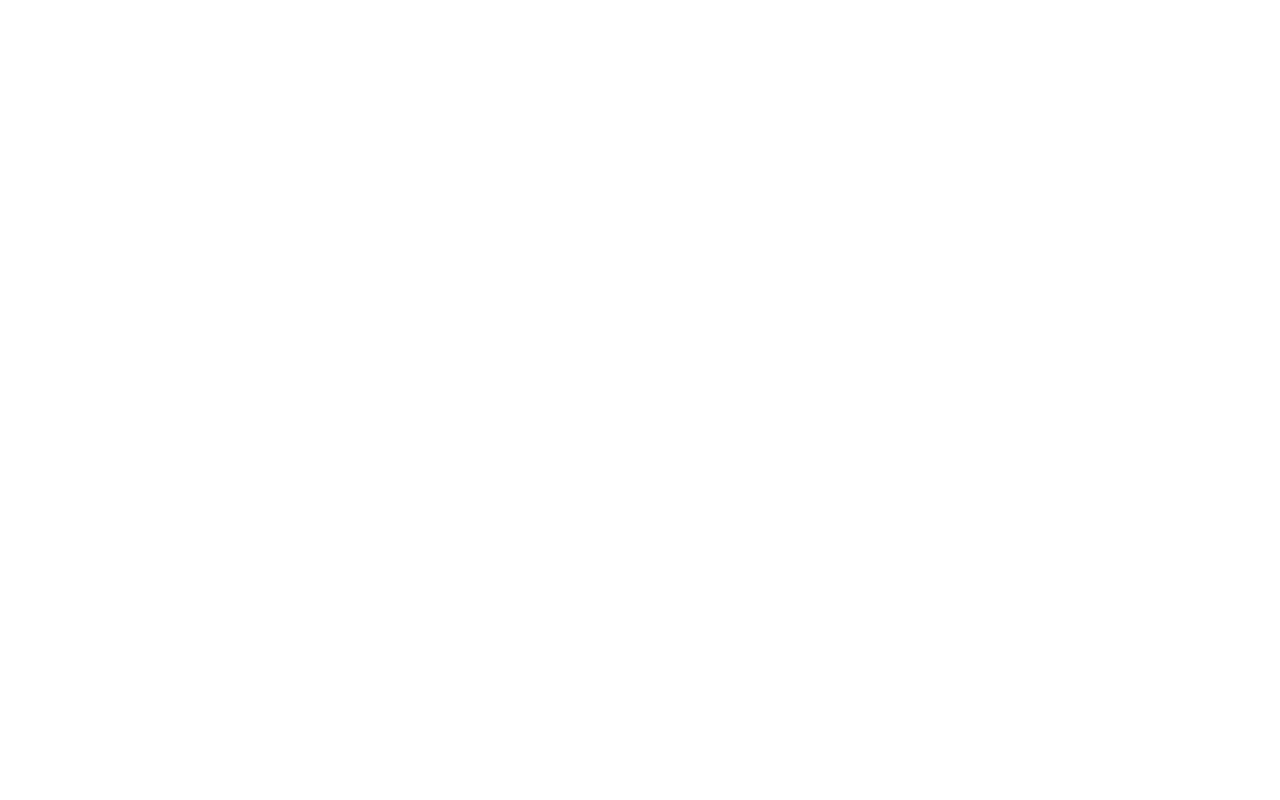
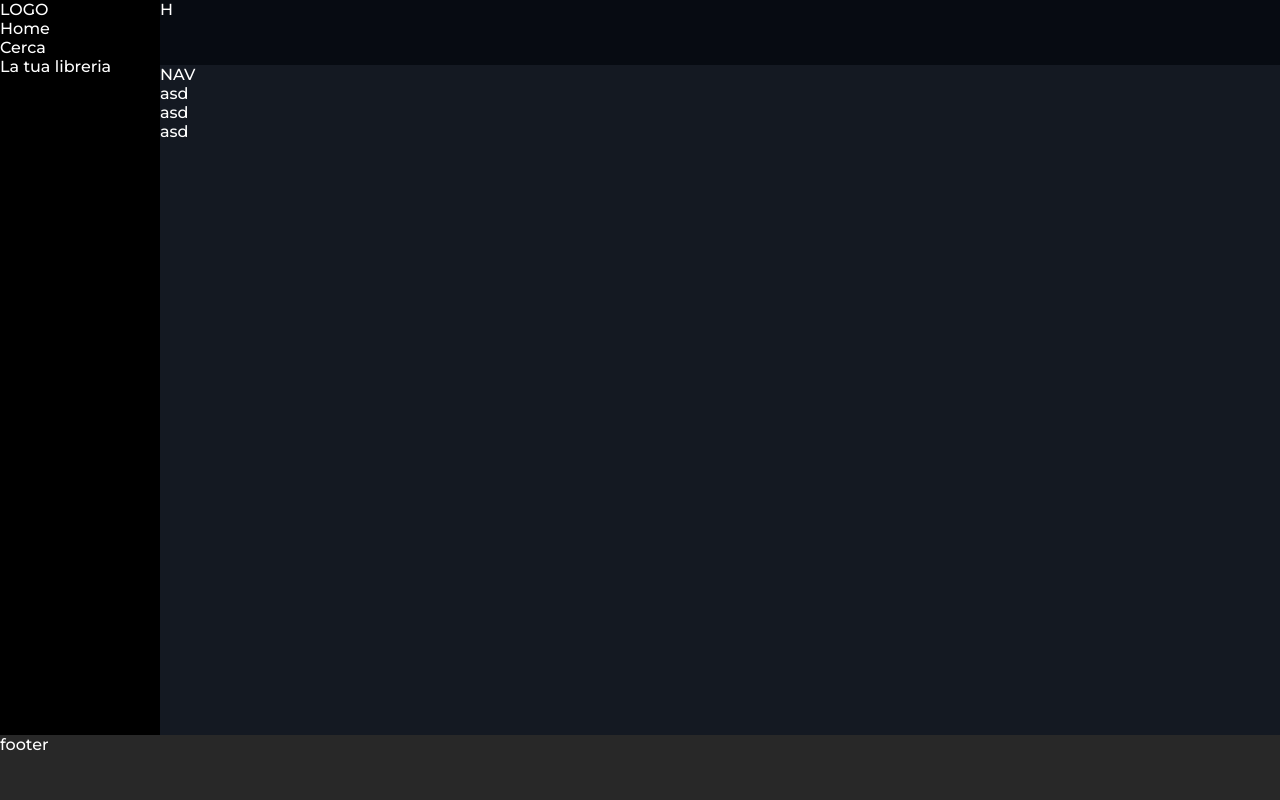
Before and after one commit to FilippoToffoletto/html-css-spotifyweb, a plain HTML site: page index.html in a window 1280 px wide. Drawn offline with Linux system fonts and the light colour scheme.

Commit message:
[add]sidebar

```diff
--- a/css/style.css
+++ b/css/style.css
@@ -1,9 +1,83 @@
+/* GENERALS */
 *{
     margin: 0;
     padding: 0;
     box-sizing: border-box;
 }
 
+
+img{
+    width: 100%;
+}
+
 body{
     font-family: 'Montserrat', sans-serif;
+    color: white;
 }
+
+/* UTILITY */
+
+
+/* SIDEBAR */
+
+.sidebar{
+    position: fixed;
+    display: flex;
+    flex-direction: column;
+    background-color: black;
+    z-index: 900;
+    width: 160px;
+    height: calc(100vh - 65px);
+}
+
+/* HEADER */
+
+header{
+    height: 65px;
+    background-color: #070B12;
+    width: calc(100vw - 160px);
+    transform: translate(160px);
+}
+
+/* MAIN */
+
+main{
+    height: calc(100vh - 130px);
+    width: calc(100vw - 160px);
+    transform: translate(160px);
+    background-color: #141922;
+}
+
+
+
+/* FOOTER */
+
+footer{
+    display: fixed;
+    z-index: 999;
+    height: 65px;
+    background-color: #282828;
+}
+
+
+
+
+/* ******************************** */
+/* ******************************** */
+/* *********** RESPONSIVE ********* */
+/* ******************************** */
+/* ******************************** */
+
+@media (max-width:400px){
+    .sidebar{
+        width:20px;
+    }
+    header{
+        width: calc(100vw - 20px);
+        transform: translatex(20px);
+    }
+    main{
+        width: calc(100vw - 20px);
+        transform: translatex(20px);
+    }
+}
--- a/index.html
+++ b/index.html
@@ -16,5 +16,36 @@
 </head>
 <body>
 
+    <aside>
+        <section class="sidebar">
+            <div class="logo">LOGO</div>
+            <div class="menu-left">
+                <nav class="menu">
+                    <ul>
+                        <li>Home</li>
+                        <li>Cerca</li>
+                        <li>La tua libreria</li>
+                    </ul>
+                </nav>
+            </div>
+
+
+        </section>
+    </aside>
+
+    <header>H</header>
+
+    <main>
+
+        <section class="menu">NAV</section>
+        <section class="recent-songs">asd</section>
+        <section class="john-doe">asd</section>
+        <section class="popular">asd</section>
+
+
+    </main>
+
+    <footer>footer</footer>
+
 </body>
 </html>
```
